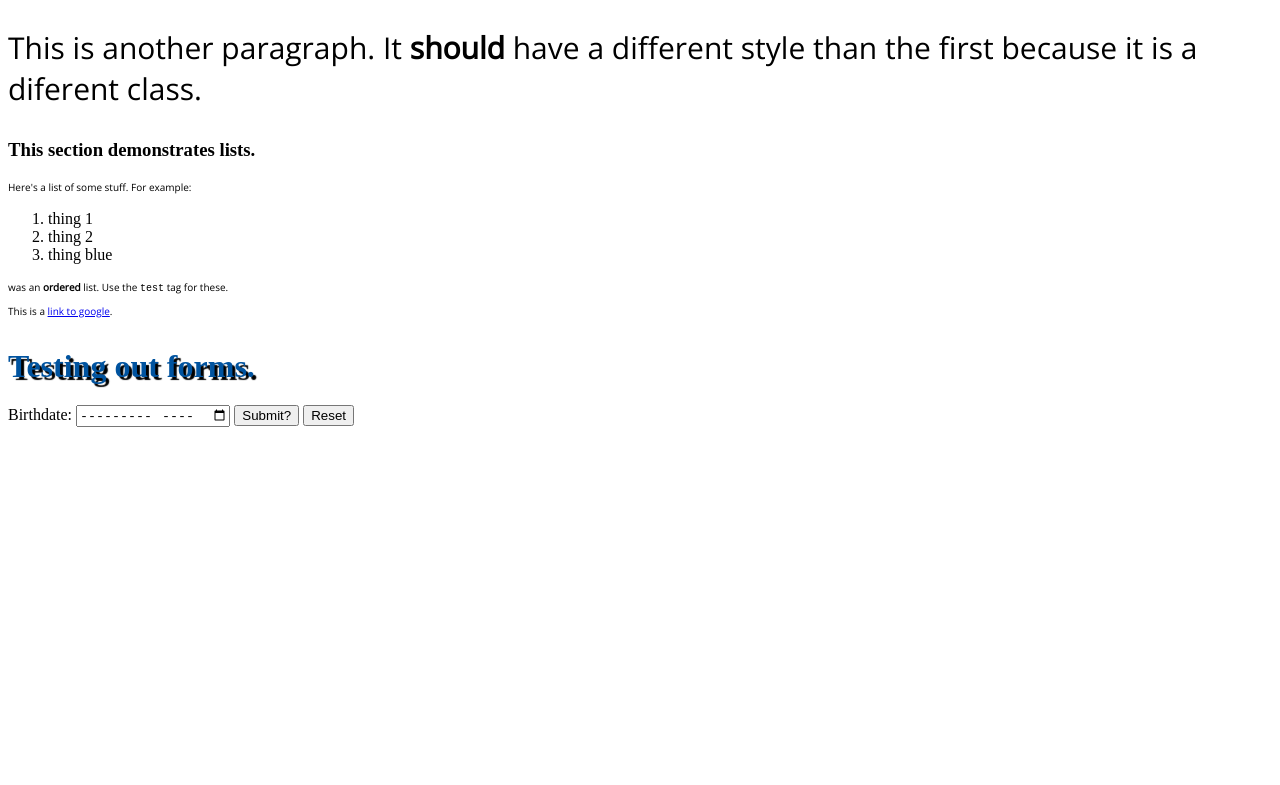
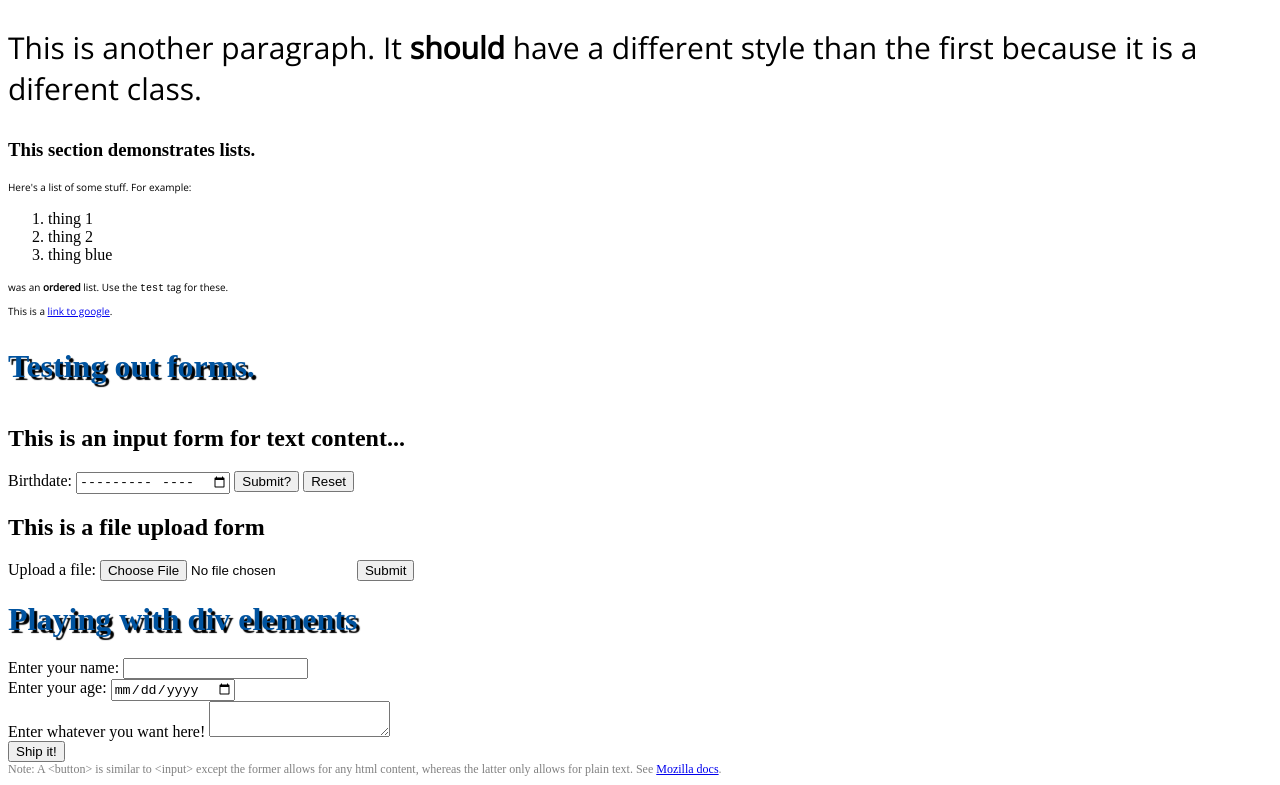
Before and after one commit to lentils/first-docker-website, a plain HTML site: page index.html in a window 1280 px wide. Shown: the part 732-1517 px from the top of the page. Before the commit the page ends 1167 px from the top, so only its background shows below. Drawn offline with nearby package versions, Linux system fonts and the light colour scheme.

Commit message:
add more complicated forms
new css for a footnote

```diff
--- a/index.html
+++ b/index.html
@@ -30,9 +30,36 @@
   </body>
   <script src="scripts/main.js"></script>
   <h1>Testing out forms.</h1>
+  <h2>This is an input form for text content...</h2>
   <form id="test-form">
     Birthdate: <input type="month">
     <input type="button" onclick="mySubmitFunction()" value="Submit?">
     <input type="button" onclick="myResetFunction()" value="Reset">
   </form>
+  <h2>This is a file upload form</h2>
+  <form id="file-upload-form">
+    Upload a file: <input type="file" name="pic">
+    <input type="submit">
+  </form>
+  <h1>Playing with div elements</h1>
+  <form method="post">
+    <div>
+      <label>Enter your name: </label>
+      <input type="text">
+    </div>
+    <div>
+      <label>Enter your age: </label>
+      <input type="date">
+    </div>
+    <div>
+      <label>Enter whatever you want here! </label>
+      <textarea id="input-msg"></textarea>
+    </div>
+    <div class="button">
+      <button type="submit">Ship it!</button>
+    </div>
+    <div class="footnote">
+      Note: A &lt;button&gt; is similar to &lt;input&gt; except the former allows for any html content, whereas the latter only allows for plain text. See <a href="https://developer.mozilla.org/en-US/docs/Web/Guide/HTML/Forms/My_first_HTML_form#And_a_<button>_to_finish">Mozilla docs</a>.
+    </div>
+  </form>
 </html>
--- a/styles/style.css
+++ b/styles/style.css
@@ -18,3 +18,9 @@ img {
     margin: 0 auto;
     display: block;
 }
+
+.footnote {
+    font-size: 12px;
+    color: grey;
+
+}
```
